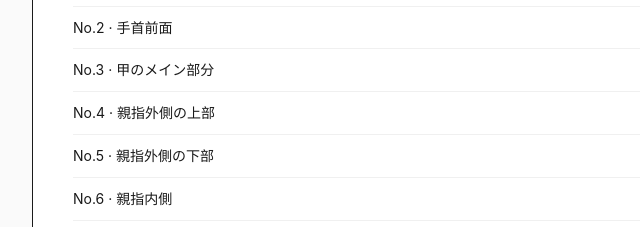
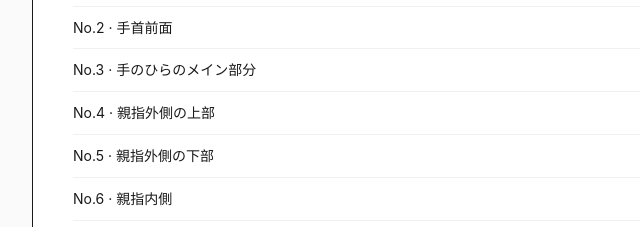
Before and after one commit to buffaloboxing/darwinboxingglovesjapan, a plain HTML site: page pages/g5.result.html in a window 1280 px wide. Shown: the part 546-773 px from the top of the page, 253-893 px from the left. Drawn offline with Linux system fonts and the light colour scheme.

Commit message:
Rename glove area 3 to Palm Main Body (correct palm-side term)

```diff
--- a/pages/g5.result.html
+++ b/pages/g5.result.html
@@ -135,11 +135,11 @@
     };
 
     const AREA_NAME = {
-      1:'Hand Front',2:'Wrist Front',3:'Back Main Body',4:'Upper Outer Thumb',
+      1:'Hand Front',2:'Wrist Front',3:'Palm Main Body',4:'Upper Outer Thumb',
       5:'Lower Outer Thumb',6:'Inner Thumb',7:'Palm Side Strip',8:'Piping'
     };
 
-    const AREA_JA={1:'手のひら前面',2:'手首前面',3:'甲のメイン部分',4:'親指外側の上部',5:'親指外側の下部',6:'親指内側',7:'手のひら側の帯',8:'パイピング'};
+    const AREA_JA={1:'手のひら前面',2:'手首前面',3:'手のひらのメイン部分',4:'親指外側の上部',5:'親指外側の下部',6:'親指内側',7:'手のひら側の帯',8:'パイピング'};
     const printTextJa=v=>({gold:'金箔',silver:'銀箔',original:'オリジナル箔押し'}[v]||v);
     const engFontJa=v=>v==='cursive'?'筆記体':'標準';
     const chFontJa=v=>v==='song'?'セリフ':'手書き';
```
Also changed, not shown: bundle.html (+1 -1 lines), pages/g3.color.html (+1 -1 lines).
